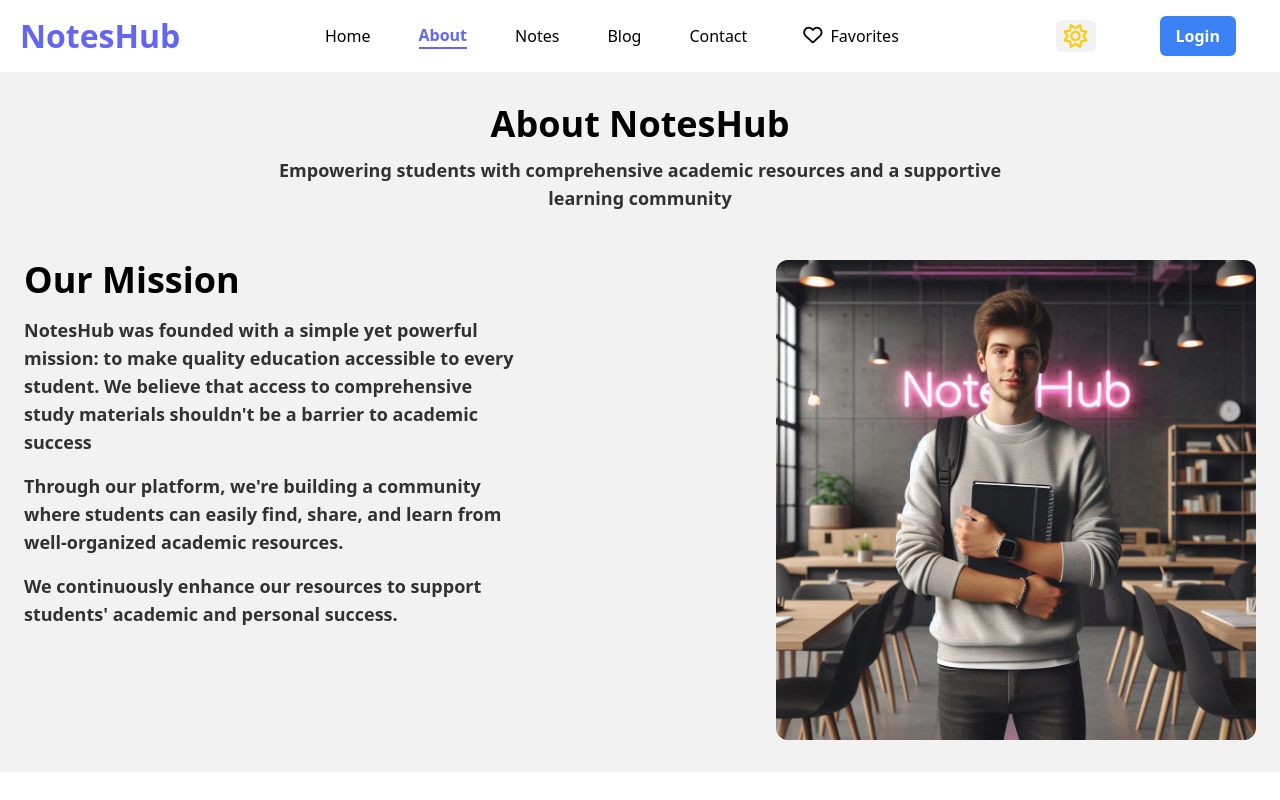
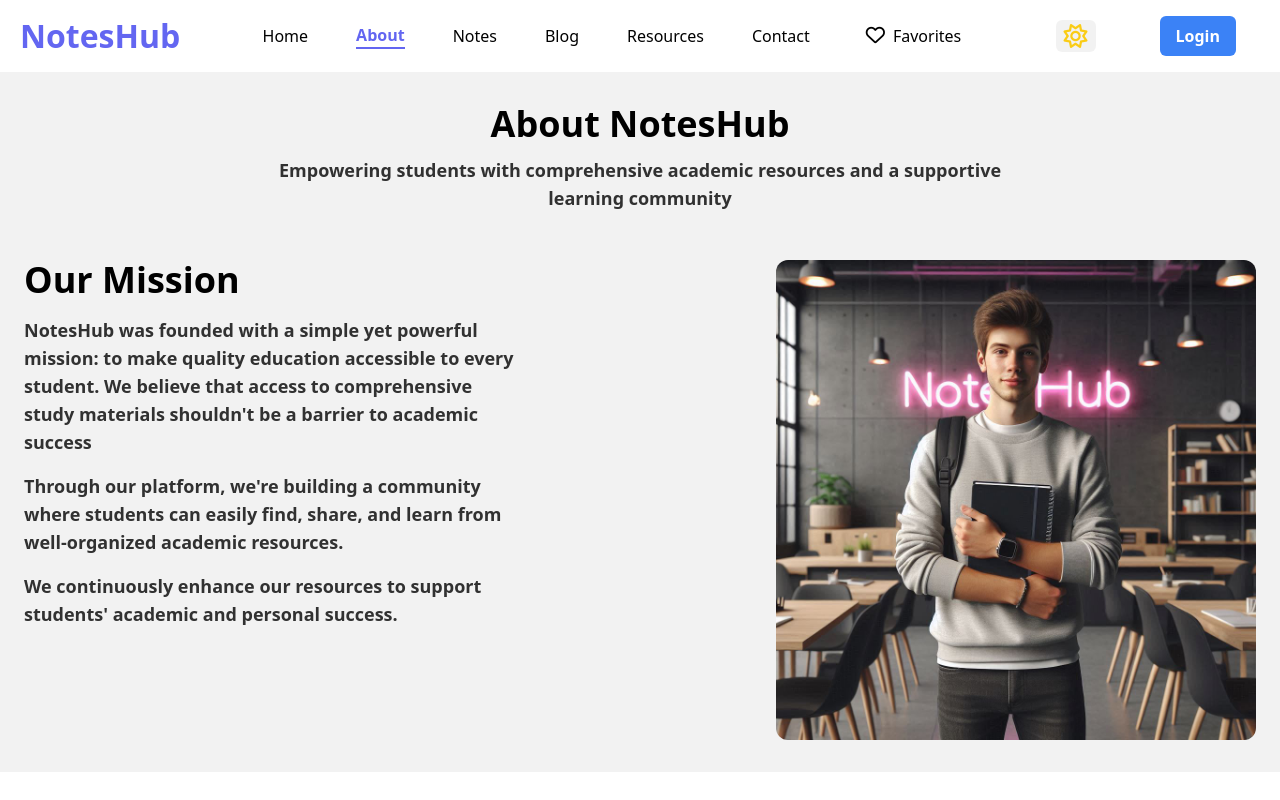
Before and after one commit to sharmanishant1612/Major-Project, a React (Vite) app: page /about in a window 1280 px wide. Shown: the top 800 px of the page. Built offline with nearby package versions, Linux system fonts and the light colour scheme.

Commit message:
add changes

```diff
--- a/src/components/navbar/navbar.jsx
+++ b/src/components/navbar/navbar.jsx
@@ -45,7 +45,8 @@ function Navbar(){
                         <NavLink to="/" className={navLinkStyle}>Home</NavLink>
                         <NavLink to="/about" className={navLinkStyle}>About</NavLink>
                         <NavLink to="/notes" className={navLinkStyle}>Notes</NavLink>
-                        <NavLink to="/resource" className={navLinkStyle}>Blog</NavLink>
+                        <NavLink to="/blog" className={navLinkStyle}>Blog</NavLink>
+                        <NavLink to="/resource" className={navLinkStyle}>Resources</NavLink>
                         <NavLink to="/contact" className={navLinkStyle}>Contact</NavLink>
                         <NavLink to="/favroites" className={navLinkStyle}><i className="fa-regular fa-heart px-2 text-[1.2em]"></i>Favorites</NavLink>
 
```
Also changed, not shown: src/App.jsx (+1 -11 lines).
